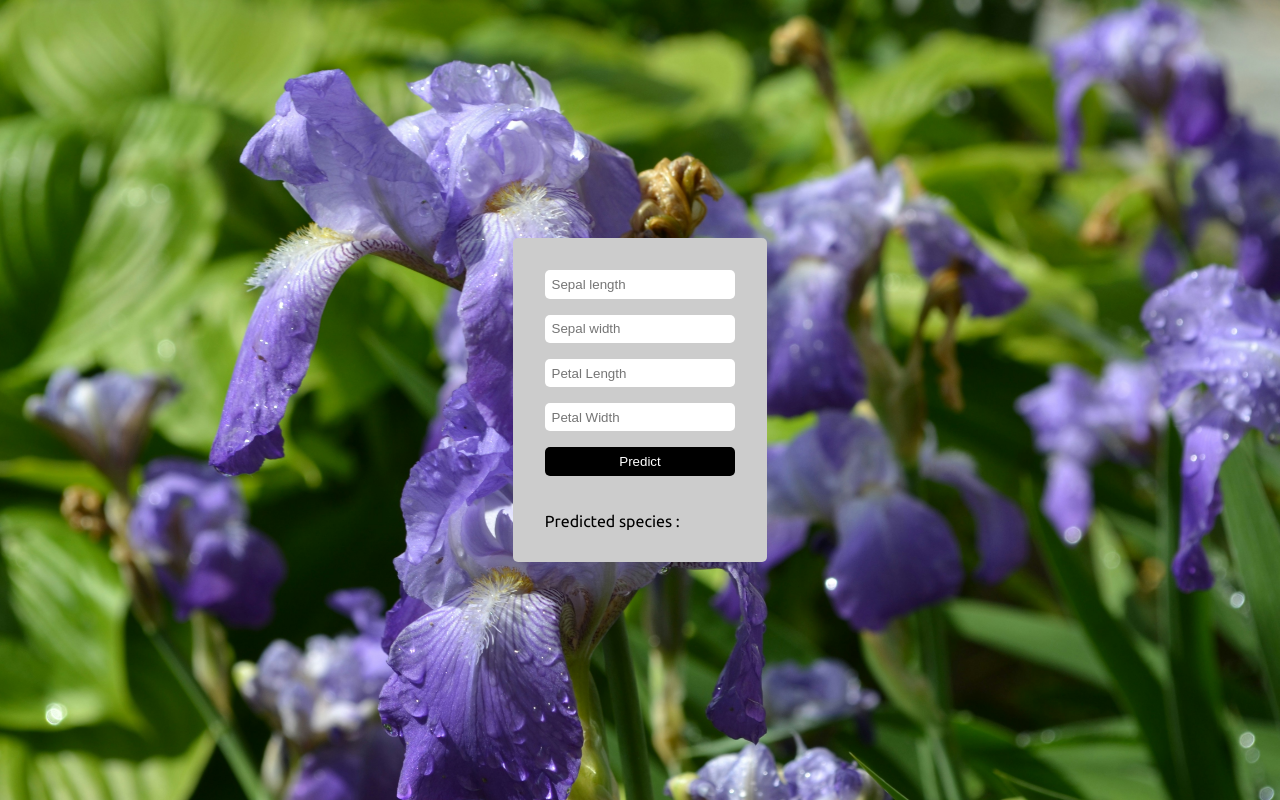
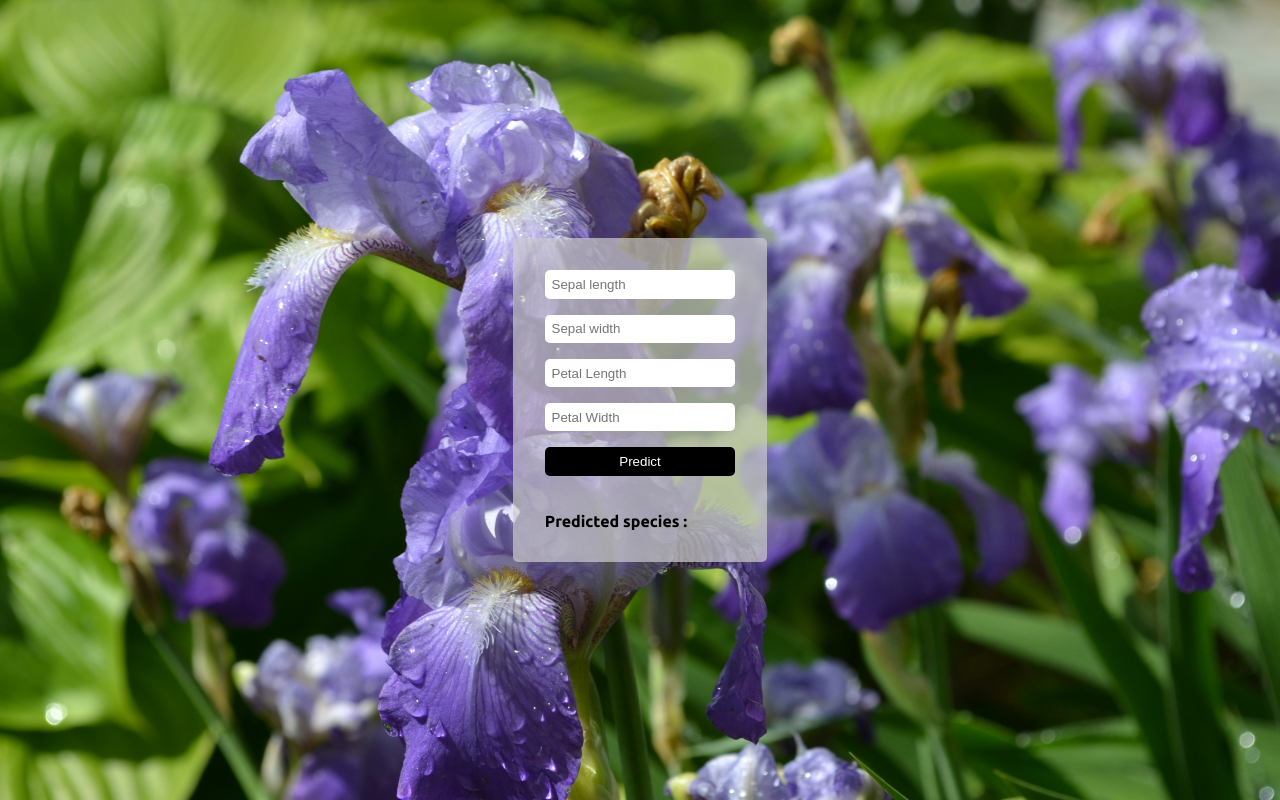
Before and after one commit to adaniel105/iris-classification, a FastAPI app: page / in a window 1280 px wide. Run offline with FastAPI, Linux system fonts and the light colour scheme; parts of the project's set-up code (start-up, migrations or seed data) failed here and were passed over.

Commit message:
created by  kaggle

```diff
--- a/static/styles.css
+++ b/static/styles.css
@@ -1,5 +1,5 @@
 :root{
-  --color-primary : #ccc;
+  --color-primary : rgba(204,204,204, 0.7);
   --color-secondary: black;
   --padding-large: 2em;
   --padding-small: 0.5em;
@@ -11,7 +11,7 @@ body,html{
   padding: 0;
   box-sizing: border-box;
   font-family: "Ubuntu", sans-serif;
-  font-weight: medium;
+  font-weight: bold;
   display : flex;
   justify-content: center;
   align-items: center;
```
Also changed, not shown: training_scripts/iris_species_classification.py (added, +1 -0 lines).
